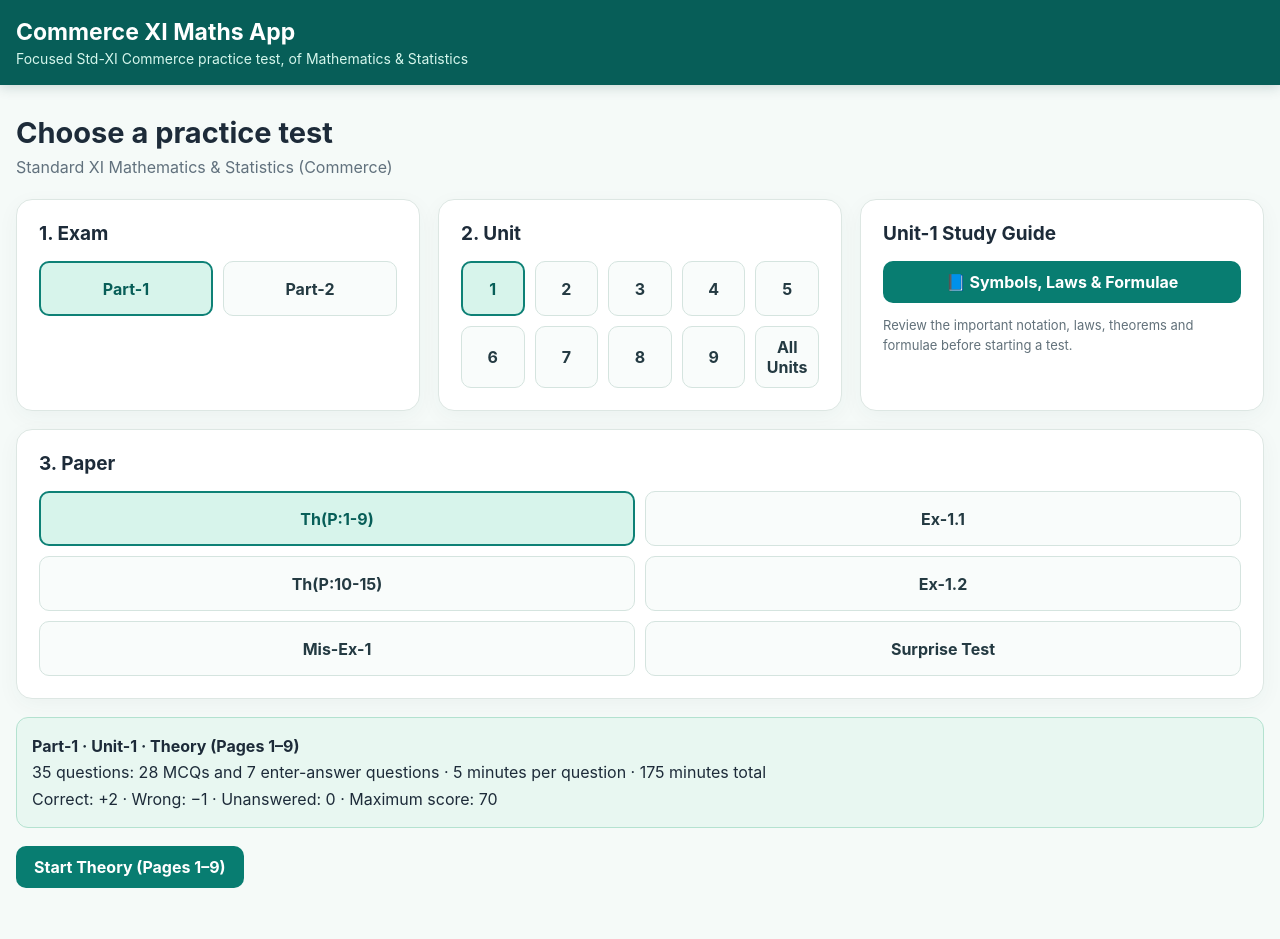
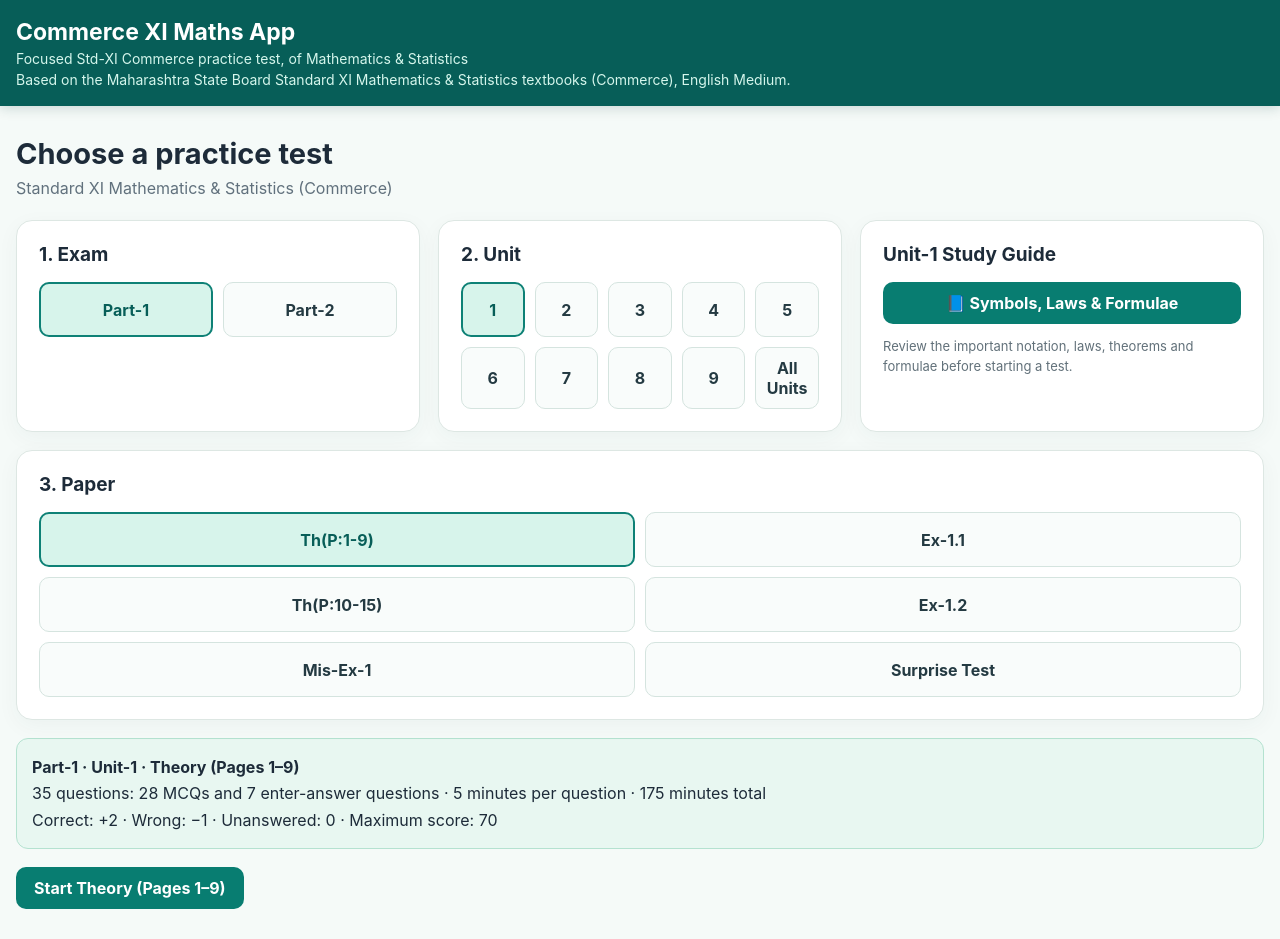
Before and after one commit to arvindhatkar1974/Commerce_XI_Math_App, a website with bundled scripts: page index.html in a window 1280 px wide. Before the commit the page ends 918 px from the top, so only its background shows below. Built offline with nearby package versions, Linux system fonts and the light colour scheme.

Commit message:
Add Maharashtra State Board textbook attribution

```diff
--- a/index.html
+++ b/index.html
@@ -7,7 +7,7 @@
   <link rel="stylesheet" href="styles.css">
 </head>
 <body>
-  <header class="app-header"><div class="header-inner"><div><strong class="brand">Commerce XI Maths App</strong><span class="tagline">Focused Std-XI Commerce practice test, of Mathematics &amp; Statistics</span></div><button id="homeButton" class="header-button" hidden>Home</button></div></header>
+  <header class="app-header"><div class="header-inner"><div><strong class="brand">Commerce XI Maths App</strong><span class="tagline">Focused Std-XI Commerce practice test, of Mathematics &amp; Statistics</span><span class="tagline">Based on the Maharashtra State Board Standard XI Mathematics &amp; Statistics textbooks (Commerce), English Medium.</span></div><button id="homeButton" class="header-button" hidden>Home</button></div></header>
   <main id="app" class="container"></main>
   <script type="module" src="main.js"></script>
 </body>
```
